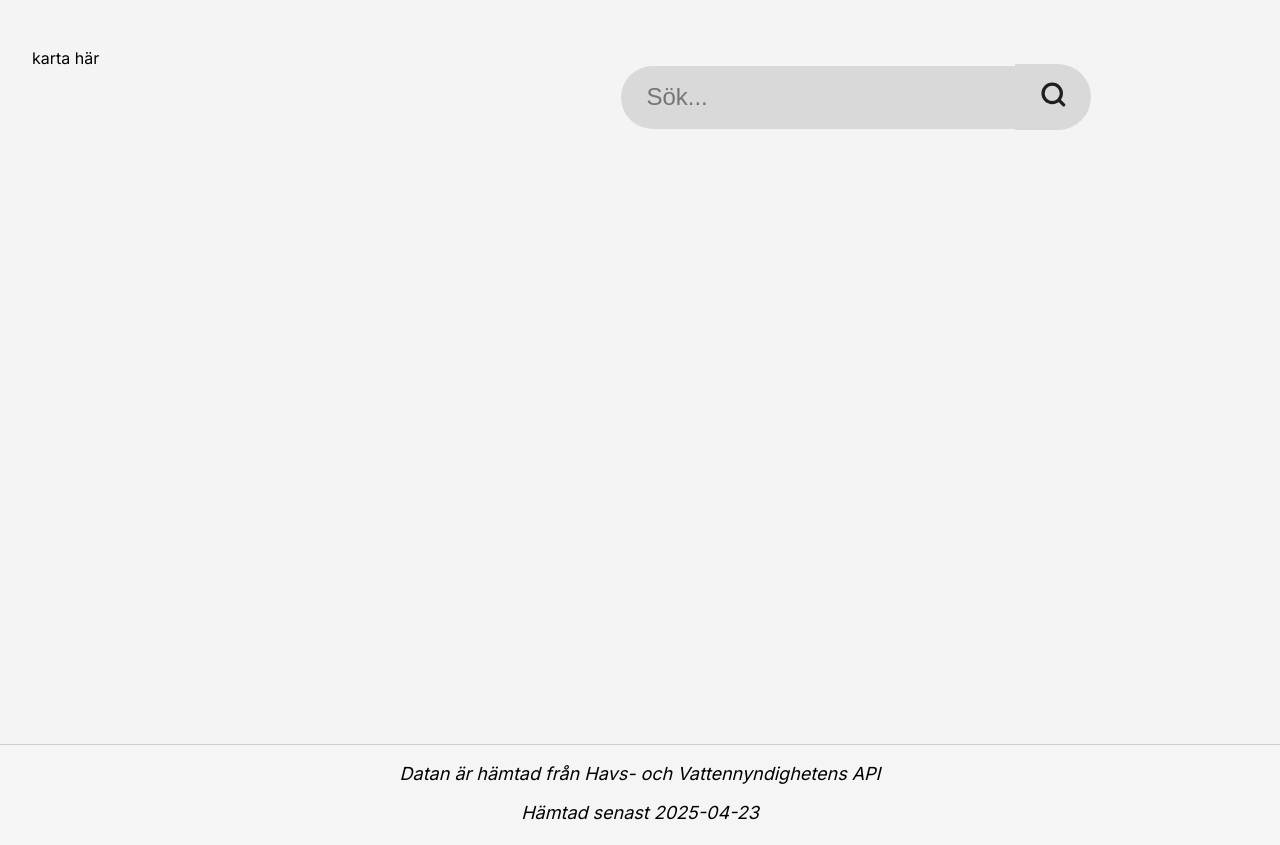
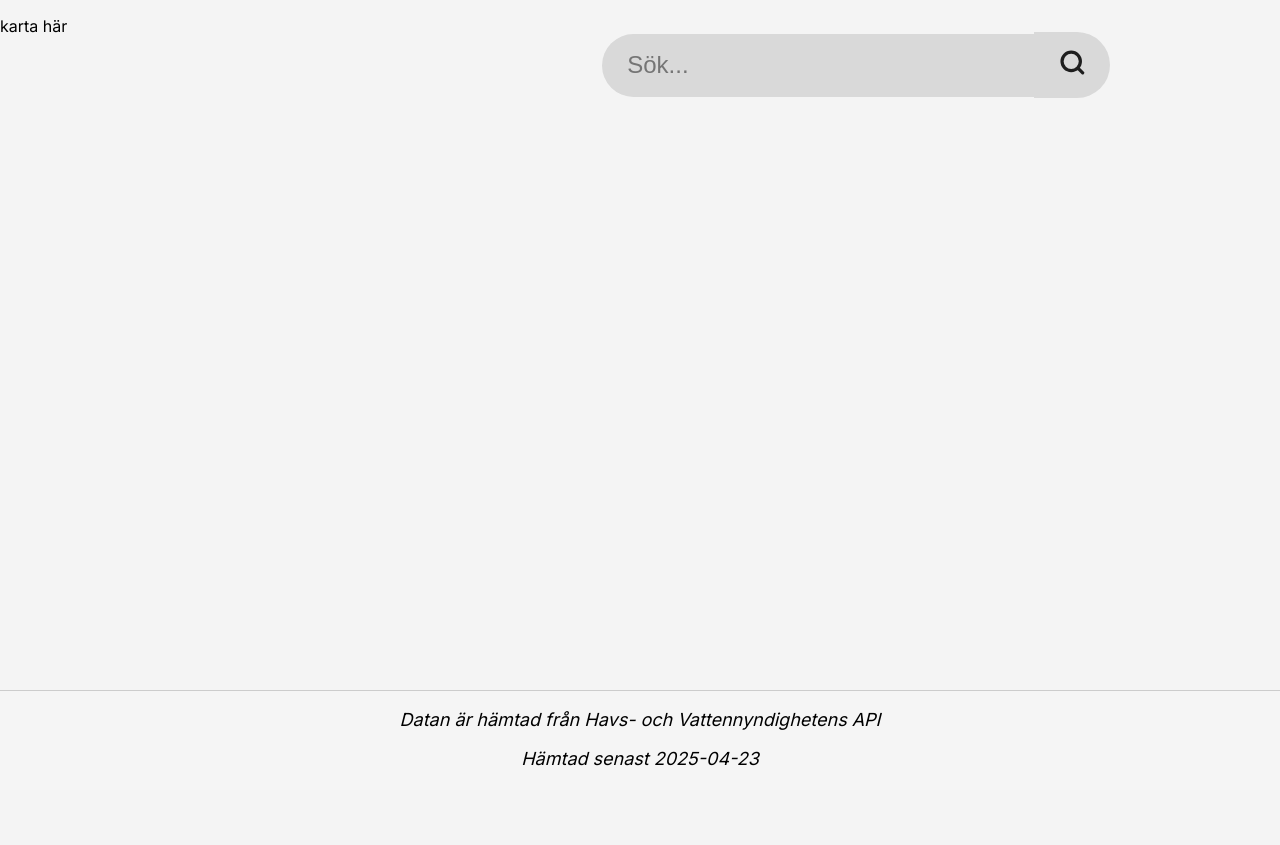
Before and after one commit to EmmaDahlqvist/CatchYouLater, a website built with Vite: page catch-you-later/index.html in a window 1280 px wide. After the commit the page ends 800 px from the top, so only its background shows below. Built offline with nearby package versions, Linux system fonts and the light colour scheme; no server answers.

Commit message:
rremoved padding

```diff
--- a/catch-you-later/src/frontend/css/style.css
+++ b/catch-you-later/src/frontend/css/style.css
@@ -12,7 +12,6 @@ html, body {
 .app-wrapper {
   display: flex;
   gap: 2rem;
-  padding: 2rem;
   align-items: flex-start;
   height: 90vh;
   overflow: hidden;
@@ -200,7 +199,8 @@ html, body {
   font-size: 18px;
   border-top: 1px solid #ccc;
   bottom: 60px;
-
+  margin-top: 10px;
+  box-sizing: border-box;
 }
 
 
```
